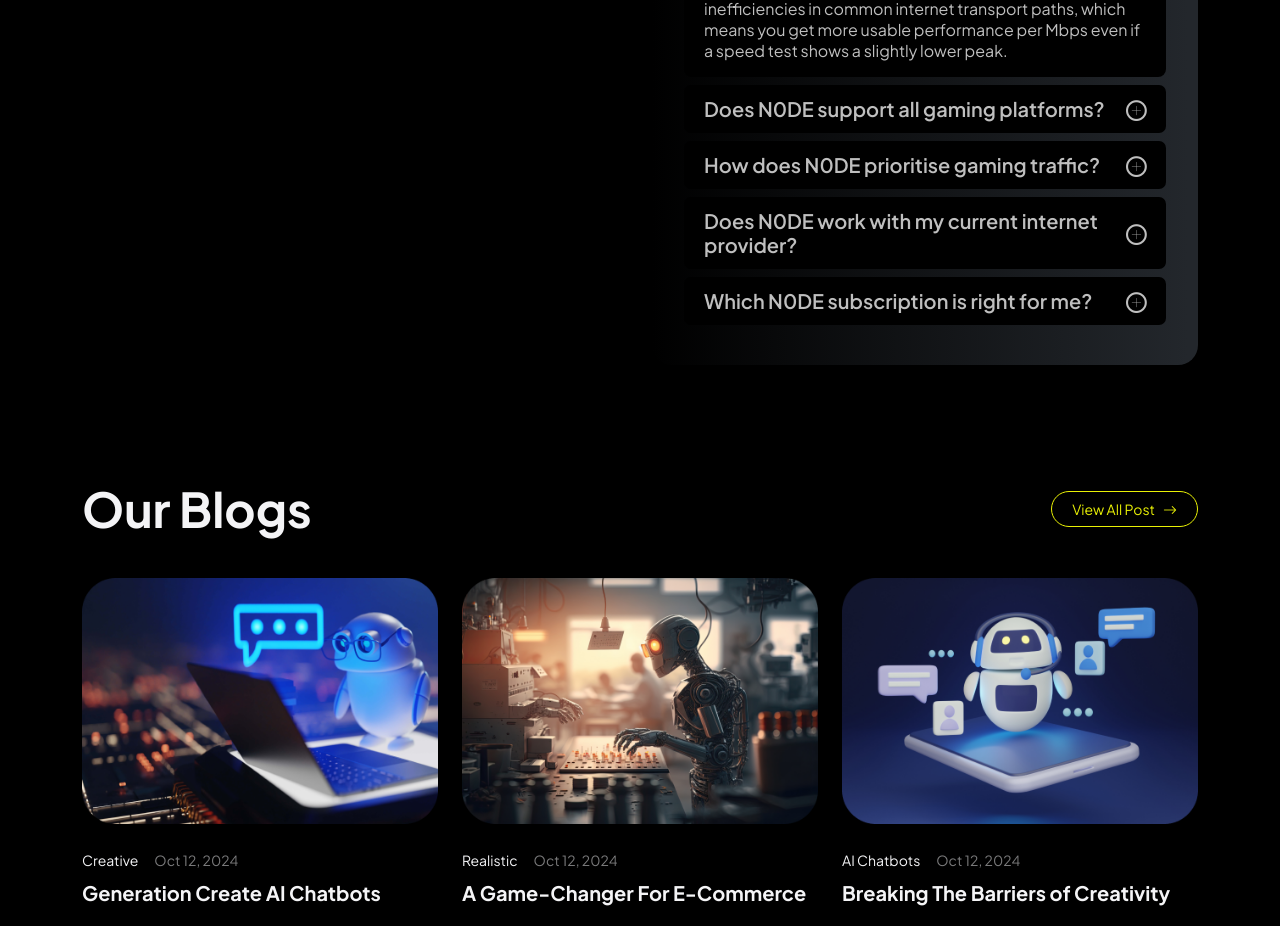
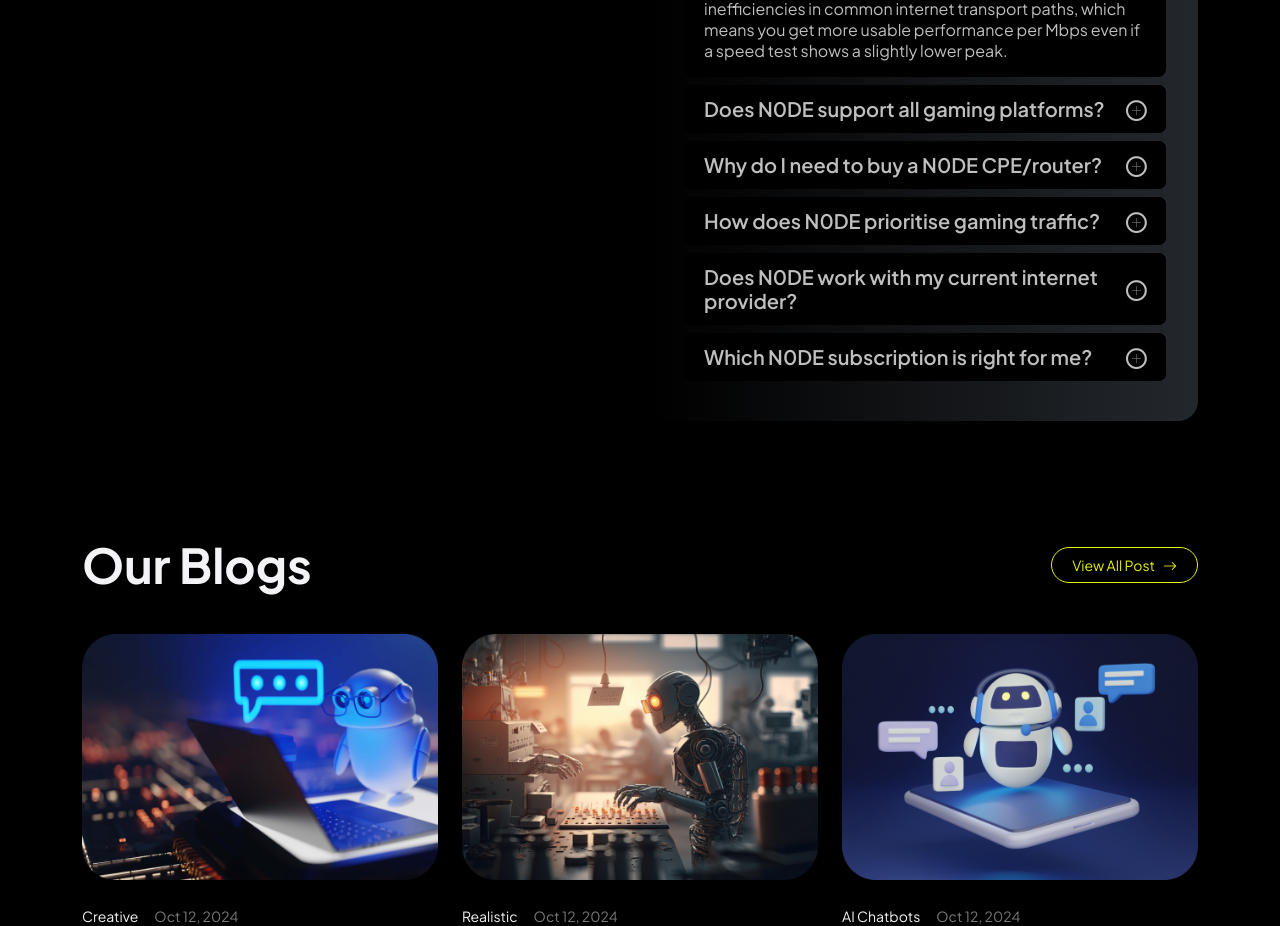
Before and after one commit to Enigma-Incorporated-Ltd/N0DE-Website, a React (Vite) app: page / in a window 1280 px wide. Shown: the part 5832-6758 px from the top of the page. Built offline with nearby package versions, Linux system fonts and the light colour scheme; no server answers.

Commit message:
Insert new FAQ item after Q2 by replacing Q3 marker
cgen-05eb3be6a1ac4a33b8a0ce4b3609c5d8

```diff
--- a/src/components/homes/home/FaqHomeOne.tsx
+++ b/src/components/homes/home/FaqHomeOne.tsx
@@ -100,7 +100,33 @@ const FaqHomeOne = () => {
 										</div>
 									</div>
 
-									{/* Q3 */}
+									{/* Q: CPE/router requirement */}
+<div className="accordion-item">
+	<h2 className="accordion-header" id="headingCPE">
+		<button
+			className="accordion-button collapsed"
+			type="button"
+			data-bs-toggle="collapse"
+			data-bs-target="#faqCPE"
+			aria-expanded="false"
+			aria-controls="faqCPE"
+		>
+			Why do I need to buy a N0DE CPE/router?
+		</button>
+	</h2>
+	<div
+		id="faqCPE"
+		className="accordion-collapse collapse"
+		aria-labelledby="headingCPE"
+		data-bs-parent="#faqAccordion"
+	>
+		<div className="accordion-body bg-dark">
+			xxxx
+		</div>
+	</div>
+</div>
+
+{/* Q3 */}
 									<div className="accordion-item">
 										<h2 className="accordion-header" id="headingQoS">
 											<button
```
